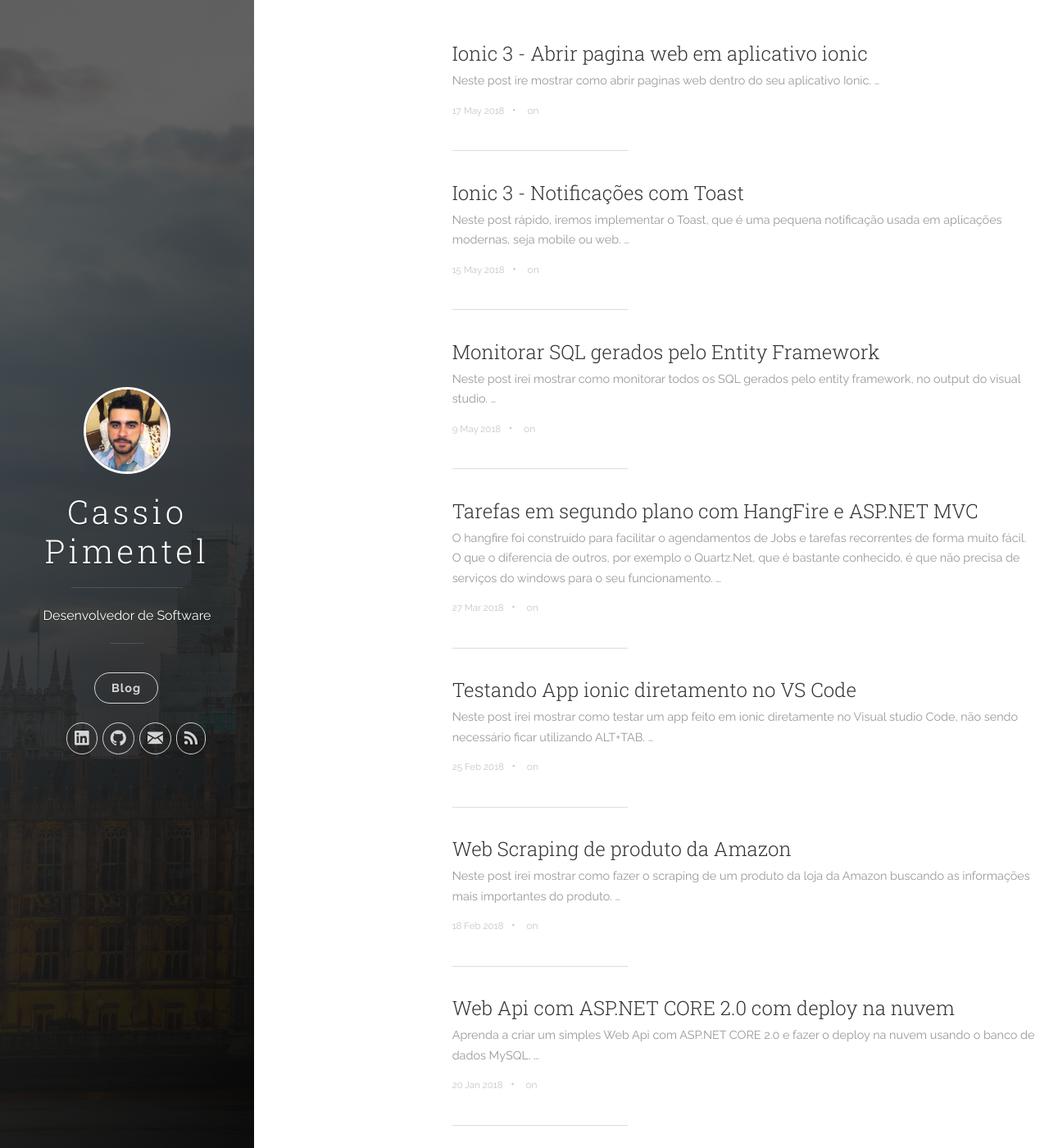
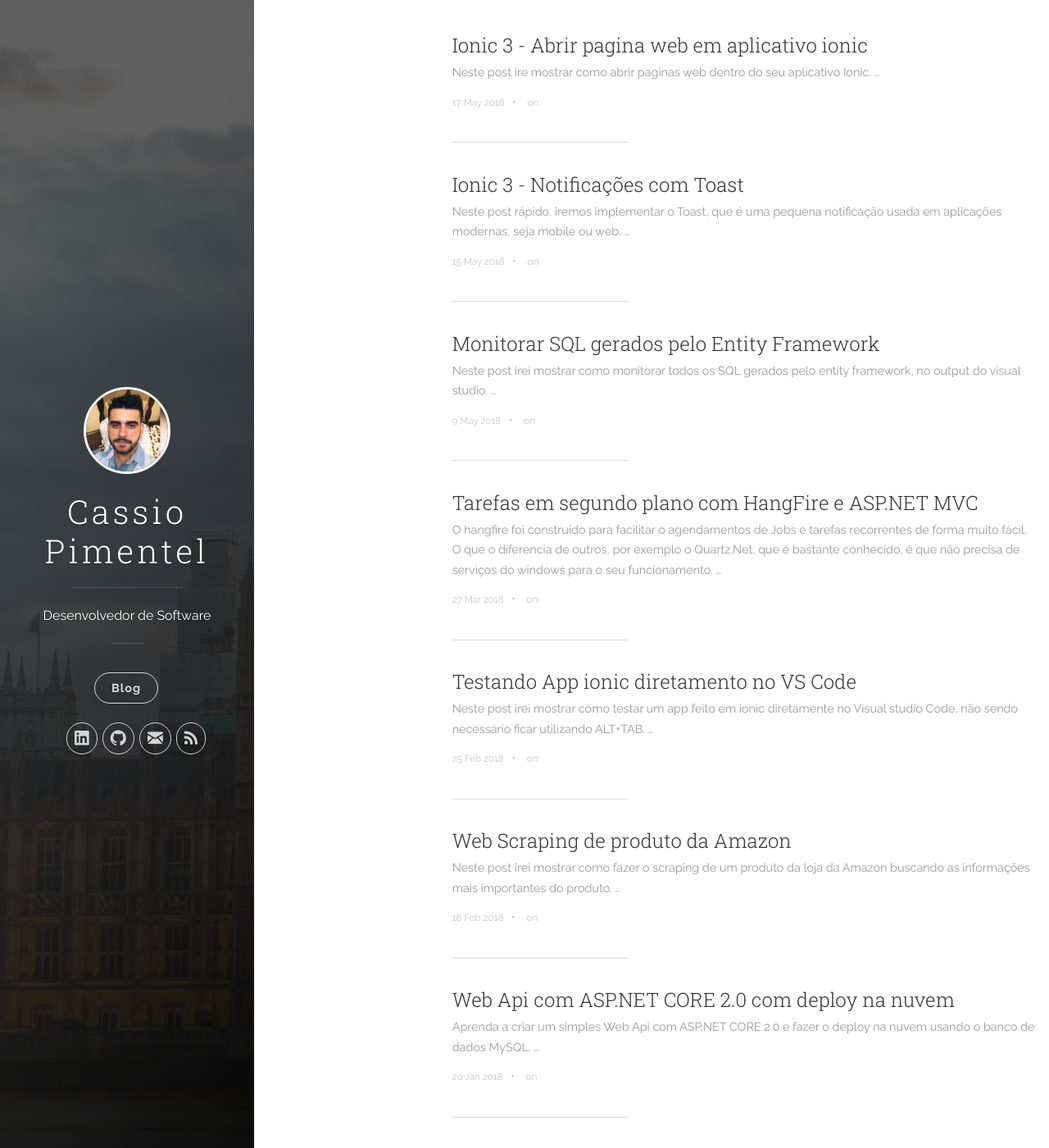
Before and after one commit to CassioPimentel/cassiopimentel.github.io, a Jekyll site: the page built from index.html, in a window 1280 px wide and 1400 px high. Shown: the whole window at 82% size. Built offline with Jekyll 4.4.1, drawn with Linux system fonts in a browser that asks for light colours; nearby versions of some CDN libraries; the list of posts is cut into pages by our own code.

Commit message:
Update uno.css

```diff
--- a/css/uno.css
+++ b/css/uno.css
@@ -1104,7 +1104,7 @@
 
 .content-wrapper__inner {
 	margin: 0 5%;
-	padding: 50px 0; }
+	padding: 40px 0; }
 
 .footer {
 	display: block;
```
